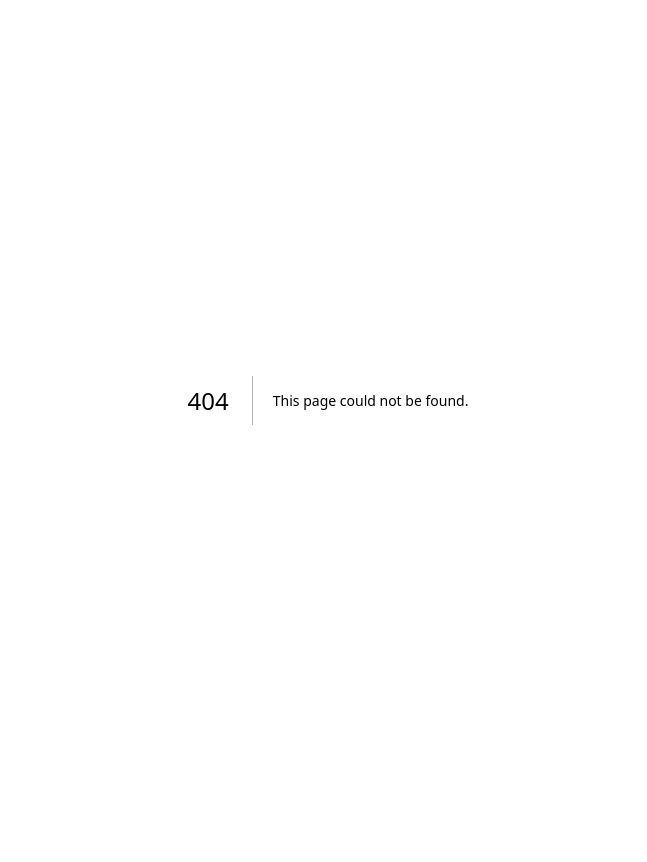
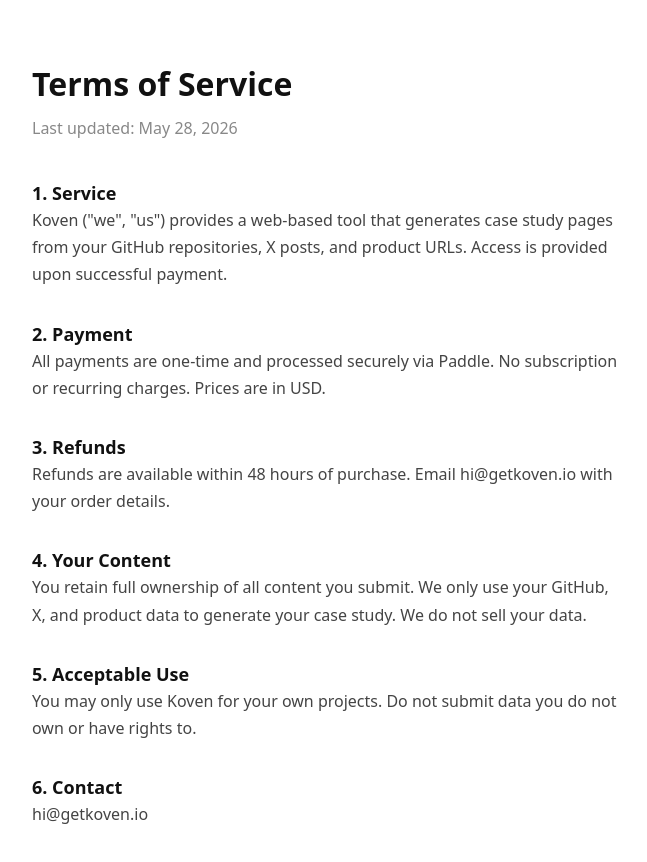
Before and after one commit to PrateekKatare1/koven, a Next.js app: page /terms in a window 1280 px wide. Before the commit this address had no page. Shown: the top 862 px of the page, without its empty margins (312-959 px from the left). Before the commit the page ends 800 px from the top, so only its background shows below. Built offline with nearby package versions, Linux system fonts and the light colour scheme.

Commit message:
feat: pricing, terms, privacy, refund pages

```diff
--- /dev/null
+++ b/app/pricing/page.tsx
@@ -0,0 +1,36 @@
+export default function PricingPage() {
+  return (
+    <main style={{maxWidth:'640px',margin:'0 auto',padding:'60px 24px',fontFamily:'system-ui',color:'#111'}}>
+      <h1 style={{fontSize:'32px',fontWeight:'700',marginBottom:'8px'}}>Koven Pricing</h1>
+      <p style={{color:'#555',marginBottom:'48px'}}>One-time payment. No subscription. No fluff.</p>
+
+      <div style={{border:'1px solid #e5e7eb',borderRadius:'12px',padding:'32px',marginBottom:'24px'}}>
+        <h2 style={{fontSize:'20px',fontWeight:'600'}}>Early Access</h2>
+        <p style={{fontSize:'40px',fontWeight:'700',margin:'16px 0'}}>$7</p>
+        <p style={{color:'#555',marginBottom:'24px'}}>One-time payment</p>
+        <ul style={{listStyle:'none',padding:0,color:'#333'}}>
+          <li style={{marginBottom:'12px'}}>✓ 1 fully designed case study page</li>
+          <li style={{marginBottom:'12px'}}>✓ Shareable public URL</li>
+          <li style={{marginBottom:'12px'}}>✓ PDF export</li>
+          <li style={{marginBottom:'12px'}}>✓ Built from your real GitHub + build posts</li>
+        </ul>
+      </div>
+
+      <div style={{border:'1px solid #e5e7eb',borderRadius:'12px',padding:'32px'}}>
+        <h2 style={{fontSize:'20px',fontWeight:'600'}}>Builder Pack</h2>
+        <p style={{fontSize:'40px',fontWeight:'700',margin:'16px 0'}}>$19</p>
+        <p style={{color:'#555',marginBottom:'24px'}}>One-time payment</p>
+        <ul style={{listStyle:'none',padding:0,color:'#333'}}>
+          <li style={{marginBottom:'12px'}}>✓ 5 case studies</li>
+          <li style={{marginBottom:'12px'}}>✓ Custom subdomain</li>
+          <li style={{marginBottom:'12px'}}>✓ Priority generation</li>
+          <li style={{marginBottom:'12px'}}>✓ Everything in Early Access</li>
+        </ul>
+      </div>
+
+      <p style={{marginTop:'32px',fontSize:'14px',color:'#888'}}>
+        Price increases to $9 / $29 after early access period ends.
+      </p>
+    </main>
+  )
+}
--- /dev/null
+++ b/app/privacy/page.tsx
@@ -0,0 +1,23 @@
+export default function PrivacyPage() {
+  return (
+    <main style={{maxWidth:'640px',margin:'0 auto',padding:'60px 24px',fontFamily:'system-ui',color:'#111'}}>
+      <h1 style={{fontSize:'32px',fontWeight:'700',marginBottom:'8px'}}>Privacy Policy</h1>
+      <p style={{color:'#888',marginBottom:'40px'}}>Last updated: {new Date().toLocaleDateString('en-US',{year:'numeric',month:'long',day:'numeric'})}</p>
+
+      <h2 style={{fontSize:'18px',fontWeight:'600',marginTop:'32px'}}>What we collect</h2>
+      <p style={{color:'#444',lineHeight:'1.7'}}>We collect your email address (for account access), GitHub URL, X handle, and product URL that you submit. We also collect standard usage analytics (page views, no personal data).</p>
+
+      <h2 style={{fontSize:'18px',fontWeight:'600',marginTop:'32px'}}>How we use it</h2>
+      <p style={{color:'#444',lineHeight:'1.7'}}>Your submitted data is used solely to generate your case study. We do not sell, share, or use your data for advertising.</p>
+
+      <h2 style={{fontSize:'18px',fontWeight:'600',marginTop:'32px'}}>Third parties</h2>
+      <p style={{color:'#444',lineHeight:'1.7'}}>We use Paddle for payment processing (they handle payment data — we never see your card details), Supabase for database, and Vercel for hosting.</p>
+
+      <h2 style={{fontSize:'18px',fontWeight:'600',marginTop:'32px'}}>Data retention</h2>
+      <p style={{color:'#444',lineHeight:'1.7'}}>Your generated case studies are stored as long as your account is active. You can request deletion at any time by emailing hi@getkoven.io.</p>
+
+      <h2 style={{fontSize:'18px',fontWeight:'600',marginTop:'32px'}}>Contact</h2>
+      <p style={{color:'#444',lineHeight:'1.7'}}>hi@getkoven.io</p>
+    </main>
+  )
+}
--- /dev/null
+++ b/app/refund/page.tsx
@@ -0,0 +1,23 @@
+export default function RefundPage() {
+  return (
+    <main style={{maxWidth:'640px',margin:'0 auto',padding:'60px 24px',fontFamily:'system-ui',color:'#111'}}>
+      <h1 style={{fontSize:'32px',fontWeight:'700',marginBottom:'8px'}}>Refund Policy</h1>
+      <p style={{color:'#888',marginBottom:'40px'}}>Last updated: {new Date().toLocaleDateString('en-US',{year:'numeric',month:'long',day:'numeric'})}</p>
+
+      <h2 style={{fontSize:'18px',fontWeight:'600',marginTop:'32px'}}>Our guarantee</h2>
+      <p style={{color:'#444',lineHeight:'1.7'}}>If Koven does not deliver a case study that meets your expectations, we will refund you in full — no questions asked — within 48 hours of your purchase.</p>
+
+      <h2 style={{fontSize:'18px',fontWeight:'600',marginTop:'32px'}}>How to request a refund</h2>
+      <p style={{color:'#444',lineHeight:'1.7'}}>Email hi@getkoven.io with your order ID and reason. We process all refund requests within 24 hours.</p>
+
+      <h2 style={{fontSize:'18px',fontWeight:'600',marginTop:'32px'}}>Eligibility</h2>
+      <p style={{color:'#444',lineHeight:'1.7'}}>Refund requests must be made within 48 hours of purchase. After 48 hours, refunds are considered on a case-by-case basis.</p>
+
+      <h2 style={{fontSize:'18px',fontWeight:'600',marginTop:'32px'}}>Processing time</h2>
+      <p style={{color:'#444',lineHeight:'1.7'}}>Approved refunds are processed within 5–10 business days depending on your payment method.</p>
+
+      <h2 style={{fontSize:'18px',fontWeight:'600',marginTop:'32px'}}>Contact</h2>
+      <p style={{color:'#444',lineHeight:'1.7'}}>hi@getkoven.io</p>
+    </main>
+  )
+}
--- /dev/null
+++ b/app/terms/page.tsx
@@ -0,0 +1,26 @@
+export default function TermsPage() {
+  return (
+    <main style={{maxWidth:'640px',margin:'0 auto',padding:'60px 24px',fontFamily:'system-ui',color:'#111'}}>
+      <h1 style={{fontSize:'32px',fontWeight:'700',marginBottom:'8px'}}>Terms of Service</h1>
+      <p style={{color:'#888',marginBottom:'40px'}}>Last updated: {new Date().toLocaleDateString('en-US',{year:'numeric',month:'long',day:'numeric'})}</p>
+
+      <h2 style={{fontSize:'18px',fontWeight:'600',marginTop:'32px'}}>1. Service</h2>
+      <p style={{color:'#444',lineHeight:'1.7'}}>Koven ("we", "us") provides a web-based tool that generates case study pages from your GitHub repositories, X posts, and product URLs. Access is provided upon successful payment.</p>
+
+      <h2 style={{fontSize:'18px',fontWeight:'600',marginTop:'32px'}}>2. Payment</h2>
+      <p style={{color:'#444',lineHeight:'1.7'}}>All payments are one-time and processed securely via Paddle. No subscription or recurring charges. Prices are in USD.</p>
+
+      <h2 style={{fontSize:'18px',fontWeight:'600',marginTop:'32px'}}>3. Refunds</h2>
+      <p style={{color:'#444',lineHeight:'1.7'}}>Refunds are available within 48 hours of purchase. Email hi@getkoven.io with your order details.</p>
+
+      <h2 style={{fontSize:'18px',fontWeight:'600',marginTop:'32px'}}>4. Your Content</h2>
+      <p style={{color:'#444',lineHeight:'1.7'}}>You retain full ownership of all content you submit. We only use your GitHub, X, and product data to generate your case study. We do not sell your data.</p>
+
+      <h2 style={{fontSize:'18px',fontWeight:'600',marginTop:'32px'}}>5. Acceptable Use</h2>
+      <p style={{color:'#444',lineHeight:'1.7'}}>You may only use Koven for your own projects. Do not submit data you do not own or have rights to.</p>
+
+      <h2 style={{fontSize:'18px',fontWeight:'600',marginTop:'32px'}}>6. Contact</h2>
+      <p style={{color:'#444',lineHeight:'1.7'}}>hi@getkoven.io</p>
+    </main>
+  )
+}
```
Also changed, not shown: .claude/settings.local.json (added).
